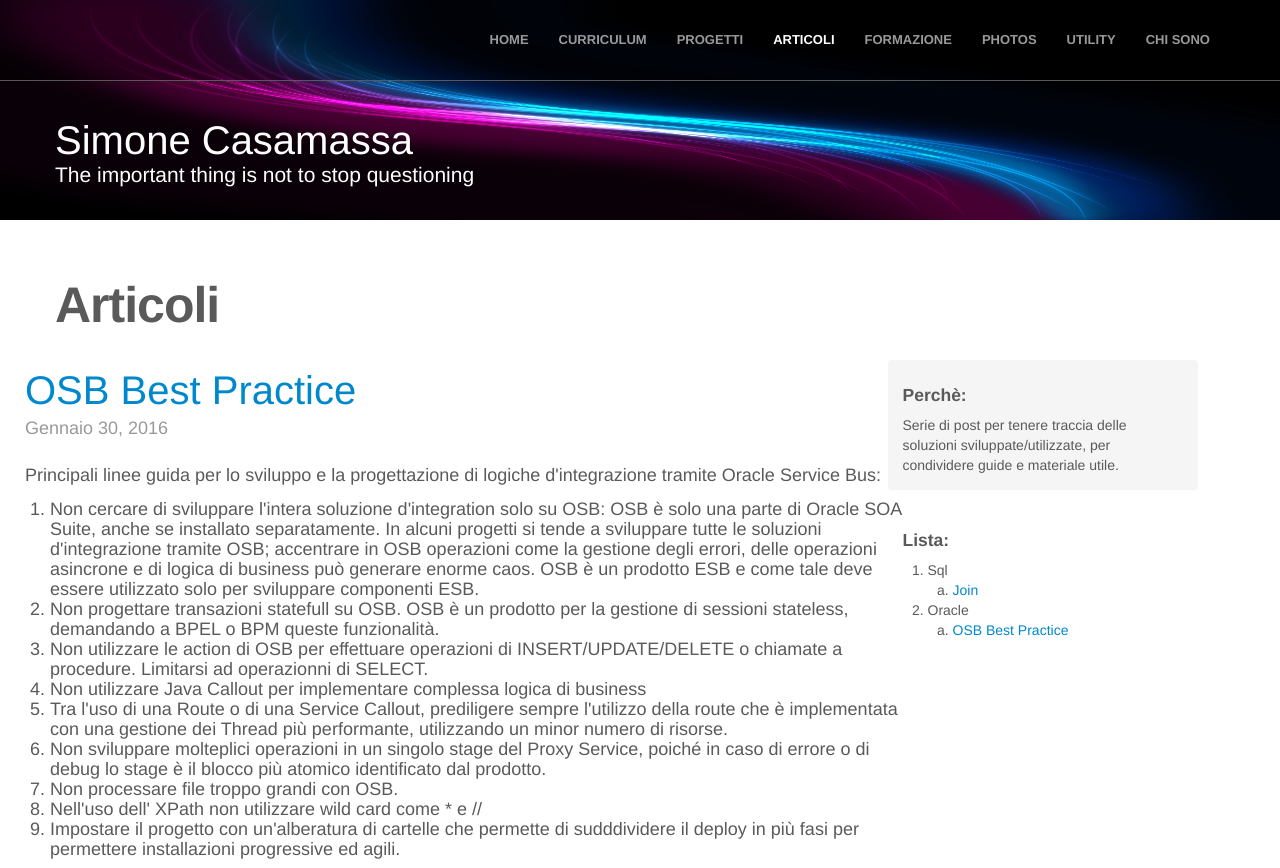
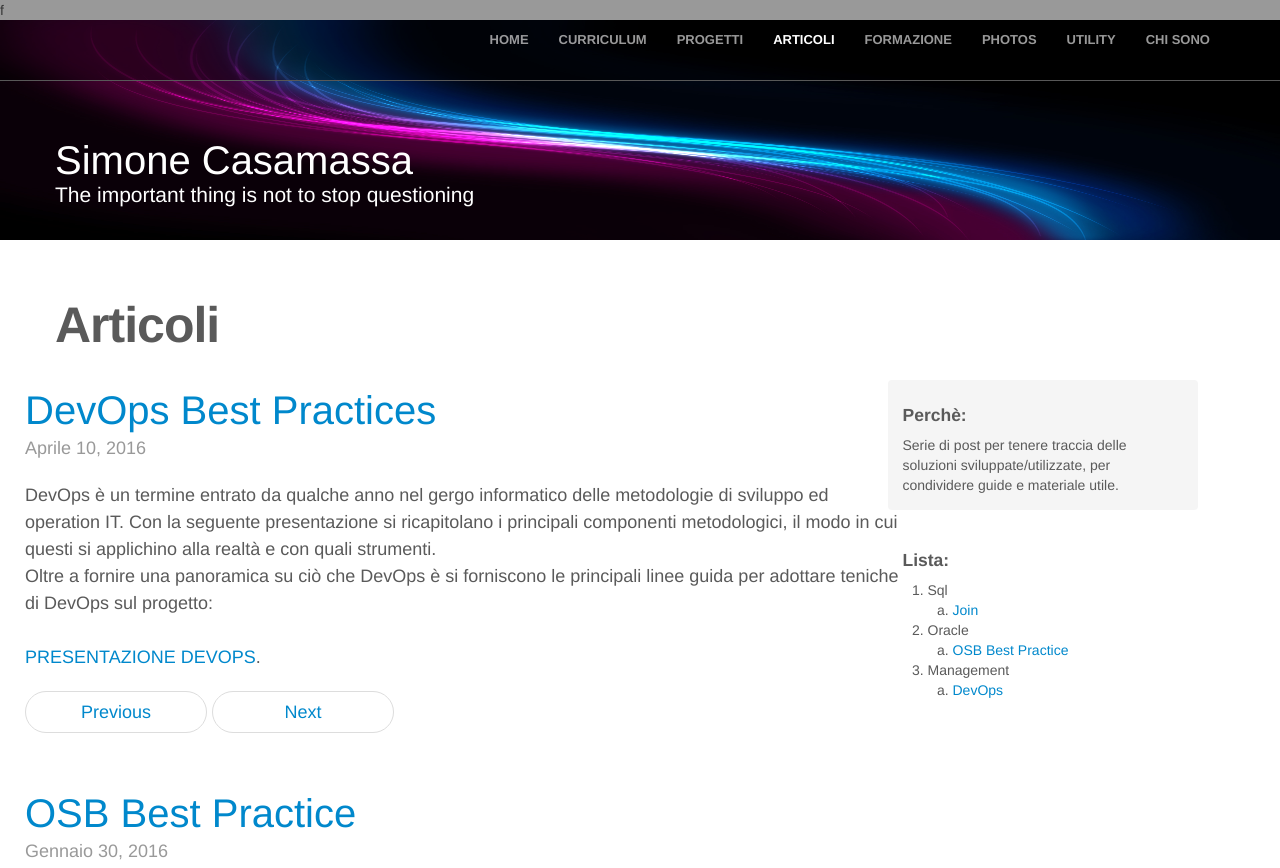
Before and after one commit to SimoneCas/personalwebsite, a plain HTML site: page articoli.html in a window 1280 px wide. Shown: the top 868 px of the page. Drawn offline with nearby package versions, Linux system fonts and the light colour scheme.

Commit message:
articolo dev ops

```diff
--- a/articoli.html
+++ b/articoli.html
@@ -1,4 +1,4 @@
-<html lang="en">
+f<html lang="en">
 	<head>
 		<meta charset="utf-8">
 		<title>Simone Casamassa</title>
@@ -121,9 +121,30 @@
 
       <div class="row" style="width:100%">
 
-		<!-- blog OSB Best Practice -->
+
+
+
 		<div class="col-sm-8 blog-main" style="width:75%; float:left">
 
+			<!-- blog OSB Best Practice -->
+          <div class="blog-post">
+            <h2 class="blog-post-title"><a name="devOps" class="anchorArticle" >DevOps Best Practices</a></h2>
+            <p class="blog-post-meta">Aprile 10, 2016 </p>
+
+            <p>DevOps è un termine entrato da qualche anno nel gergo informatico delle metodologie di sviluppo ed operation IT. Con la seguente presentazione si ricapitolano i principali componenti metodologici, il modo in cui questi si applichino alla realtà e con quali strumenti. <br>Oltre a fornire una panoramica su ciò che DevOps è si forniscono le principali linee guida per adottare teniche di DevOps sul progetto: <br>
+
+			<br>
+			<a href="slide/devOps.html">PRESENTAZIONE DEVOPS</a>.
+			</p>
+
+          <ul class="pager">
+            <li><a href="#">Previous</a></li>
+            <li><a href="#osbBestPractice">Next</a></li>
+          </ul>
+
+        </div><!-- end blog OSB Best Practice -->
+
+		<!-- blog OSB Best Practice -->
           <div class="blog-post">
             <h2 class="blog-post-title"><a name="osbBestPractice" class="anchorArticle" >OSB Best Practice</a></h2>
             <p class="blog-post-meta">Gennaio 30, 2016 </p>
@@ -145,7 +166,7 @@
 			</p>
 
           <ul class="pager">
-            <li><a href="#">Previous</a></li>
+            <li><a href="#devOps">Previous</a></li>
             <li><a href="#joinSql">Next</a></li>
           </ul>
 
@@ -255,6 +276,11 @@
 					<li><a href="#osbBestPractice">OSB Best Practice</a></li>
 				</ol>
 			  </li>
+			  <li>Management
+				<ol class="list-unstyled" type="a">
+					<li><a href="#devOps">DevOps</a></li>
+				</ol>
+			  </li>
 			  <!--
               <li><a href="#">Oracle Service Bus</a></li>
               <li><a href="#">Java</a></li>
```
